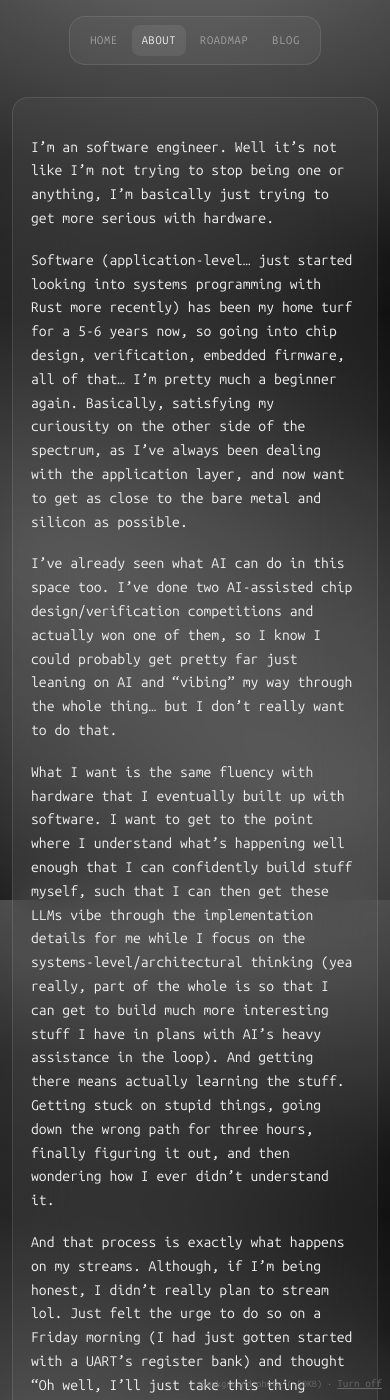
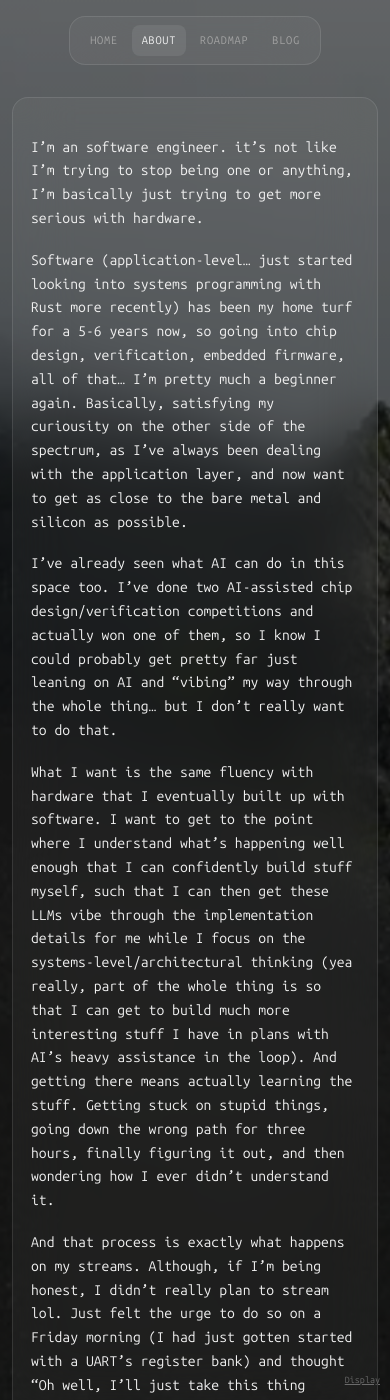
Before and after one commit to Basit-Balogun10/Basit-Balogun10.github.io, a Jekyll site: the page built from about.md, in a window 390 px wide and 1400 px high. Built offline with Jekyll 4.4.1, drawn with Linux system fonts in a browser that asks for light colours.

Commit message:
Fix invisible background photo, remove sticky nav, rebuild corner control, real image sizes
- Root-cause fix for "photo doesn't show, animation seems gone":
  .bg-photo-layer used z-index:-1 on a position:fixed element, which
  is a known unreliable pattern -- can render behind the page's own
  base background in some browsers, making it invisible outright.
  This is the second time this exact class of bug has hit this file
  (first was the ::before attempt a while back). Switched to a plain
  non-negative z-index with header/main explicitly positioned above
  it -- no more negative-z ambiguity anywhere in the stacking.
- Removed the sticky header/nav.
- Corner control rebuilt: single "Display" word trigger instead of an
  always-visible sentence, opens a small popover with two independent
  toggles -- Reduce motion and Background photo -- instead of one
  combined on/off. Motion's default follows the OS-level
  prefers-reduced-motion signal until explicitly overridden.
- Background photo size is now the real on-disk KB for whichever
  image got picked, not a static "~50KB" estimate.
- Small separator between the CV toggle and its content once open.
- Two wording fixes on the About page (from voca/about.md, which the
  user has since deleted -- this site's copy is now the only one).

```diff
--- a/_layouts/default.html
+++ b/_layouts/default.html
@@ -79,7 +86,7 @@
     left: -12%;
     width: 124%;
     height: 124%;
-    z-index: -1;
+    z-index: 0;
     background-image:
       linear-gradient(rgba(10,10,10,0.55), rgba(10,10,10,0.75)),
       var(--bg-photo);
@@ -90,10 +97,14 @@
   body.bg-photo .bg-photo-layer { display: block; }
   body.bg-photo { animation: none; }
 
+  header, main { position: relative; z-index: 1; }
+
   @media (prefers-reduced-motion: reduce) {
     html, body { animation: none; }
     .bg-photo-layer { animation: none; }
   }
+  html.reduce-motion, html.reduce-motion body { animation: none; }
+  html.reduce-motion .bg-photo-layer { animation: none; }
 
   .glass {
     background: var(--glass);
@@ -107,9 +118,6 @@
     max-width: 820px;
     margin: 0 auto;
     padding: 32px 20px 0 20px;
-    position: sticky;
-    top: 0;
-    z-index: 20;
   }
 
   nav {
@@ -290,21 +298,16 @@
 
   .empty-note { color: var(--text-dimmer); font-size: 14px; }
 
-  /* Only shown once a background photo has actually loaded and is
-     showing -- deliberately small and easy to ignore, not a settings
-     panel. Says what it costs, gives a one-click way to turn it off,
-     nothing more. */
-  #bg-note {
-    display: none;
+  /* One-word trigger, bottom-right, easy to ignore -- opens a small
+     popover with the two things actually worth toggling: motion and
+     the background photo. Not a settings page. */
+  #display-settings {
     position: fixed;
     bottom: 12px;
     right: 12px;
-    font-size: 10px;
-    color: var(--text-dimmer);
-    z-index: 10;
+    z-index: 30;
   }
-  #bg-note.visible { display: block; }
-  #bg-note button {
+  #display-toggle {
     font: inherit;
     font-size: 10px;
     color: var(--text-dimmer);
@@ -313,10 +316,37 @@
     text-decoration: underline;
     text-decoration-color: var(--text-dimmer);
     cursor: pointer;
-    padding: 0;
+    padding: 4px 2px;
     transition: color 0.2s ease, text-decoration-color 0.2s ease;
   }
-  #bg-note button:hover { color: var(--text-dim); text-decoration-color: var(--text-dim); }
+  #display-toggle:hover { color: var(--text-dim); text-decoration-color: var(--text-dim); }
+
+  #display-panel {
+    display: none;
+    position: absolute;
+    bottom: 100%;
+    right: 0;
+    margin-bottom: 8px;
+    padding: 12px 14px;
+    min-width: 190px;
+  }
+  #display-panel.open { display: block; }
+  #display-panel label {
+    display: flex;
+    align-items: center;
+    gap: 8px;
+    font-size: 12px;
+    color: var(--text-dim);
+    cursor: pointer;
+    padding: 4px 0;
+    white-space: nowrap;
+  }
+  #display-panel input[type="checkbox"] {
+    accent-color: var(--text-dim);
+    cursor: pointer;
+  }
+  #display-panel label.disabled { color: var(--text-dimmer); cursor: default; }
+  #display-panel label.disabled input { cursor: default; }
 
   @media (max-width: 480px) {
     header { padding: 16px 12px 0 12px; }
@@ -328,7 +358,8 @@
     h2 { font-size: 16px; margin-top: 30px; }
     p, ul, ol { font-size: 14px; }
     .social-links a { padding: 5px 11px; font-size: 12px; }
-    #bg-note { font-size: 9px; bottom: 8px; right: 8px; }
+    #display-settings { bottom: 8px; right: 8px; }
+    #display-toggle { font-size: 9px; }
   }
 </style>
 </head>
@@ -351,38 +382,63 @@
 </div>
 </main>
 
-<div id="bg-note">
-  Background photo (~50KB) &middot; <button id="bg-toggle" type="button">Turn off</button>
+<div id="display-settings">
+  <button id="display-toggle" type="button">Display</button>
+  <div id="display-panel" class="glass">
+    <label id="motion-label"><input type="checkbox" id="reduce-motion-check"> Reduce motion</label>
+    <label id="photo-label"><input type="checkbox" id="bg-photo-check"> Background photo <span id="photo-size"></span></label>
+  </div>
 </div>
 
 <script>
 // One random background photo per page load -- not fetched from any
 // live API, just picked from the small pre-optimized set already in
-// this repo (14 images, ~55KB average). Respects Data Saver and a
-// manually-set preference (skipped entirely, never even requested,
-// in either case) and only swaps the CSS in once the image has
-// actually finished loading, so there's no flash of a broken/half-
-// loaded background. The plain gradient in the CSS is the real
-// fallback -- not a placeholder -- for no-JS, image-load-failure,
-// Data Saver, and manually-disabled cases alike.
+// this repo (14 images, ~55KB average), and only swaps the CSS in
+// once the image has actually finished loading, so there's no flash
+// of a broken/half-loaded background. The plain gradient in the CSS
+// is the real fallback -- not a placeholder -- for no-JS, image-load-
+// failure, Data Saver, and manually-disabled cases alike.
+//
+// Two independent preferences, both in localStorage: motion and the
+// photo itself. Motion's default follows the OS-level
+// prefers-reduced-motion signal until the visitor explicitly picks
+// one way or the other; the photo defaults to on unless Data Saver is
+// active, in which case the checkbox is shown but disabled (visible
+// so it's clear *why* there's no photo, not silently hidden).
 (function () {
-  var STORAGE_KEY = 'bg-photo-disabled';
-  var note = document.getElementById('bg-note');
-  var toggle = document.getElementById('bg-toggle');
+  var MOTION_KEY = 'reduce-motion';
+  var PHOTO_KEY = 'bg-photo-disabled';
+  var saveData = !!(navigator.connection && navigator.connection.saveData);
 
-  // Data Saver is an environment-level signal, not something to surface
-  // UI for -- stay fully silent (no note, no photo, no toggle) rather
-  // than showing a control for something already decided upstream.
-  if (navigator.connection && navigator.connection.saveData) return;
+  // Actual on-disk size per image (KB, rounded), not an estimate --
+  // index 0 = bg-01.webp, etc.
+  var PHOTO_SIZES_KB = [33, 29, 55, 83, 50, 42, 9, 66, 154, 79, 60, 68, 32, 16];
 
-  function disabled() {
-    return localStorage.getItem(STORAGE_KEY) === '1';
+  var toggleBtn = document.getElementById('display-toggle');
+  var panel = document.getElementById('display-panel');
+  var motionCheck = document.getElementById('reduce-motion-check');
+  var photoCheck = document.getElementById('bg-photo-check');
+  var photoLabel = document.getElementById('photo-label');
+  var photoSizeEl = document.getElementById('photo-size');
+
+  function motionReduced() {
+    var stored = localStorage.getItem(MOTION_KEY);
+    if (stored !== null) return stored === '1';
+    return window.matchMedia && window.matchMedia('(prefers-reduced-motion: reduce)').matches;
+  }
+  function photoDisabled() {
+    return saveData || localStorage.getItem(PHOTO_KEY) === '1';
+  }
+
+  function applyMotion() {
+    document.documentElement.classList.toggle('reduce-motion', motionReduced());
   }
 
   function loadPhoto() {
-    var count = 14;
-    var pick = 'bg-' + String(Math.floor(Math.random() * count) + 1).padStart(2, '0') + '.webp';
+    var index = Math.floor(Math.random() * PHOTO_SIZES_KB.length);
+    var pick = 'bg-' + String(index + 1).padStart(2, '0') + '.webp';
     var url = '/images/bg/' + pick;
+    photoSizeEl.textContent = '(' + PHOTO_SIZES_KB[index] + 'KB)';
     var img = new Image();
     img.onload = function () {
       document.documentElement.style.setProperty('--bg-photo', 'url(' + url + ')');
@@ -392,24 +448,38 @@
     img.src = url;
   }
 
-  toggle.onclick = function () {
-    var nowDisabled = !disabled();
-    localStorage.setItem(STORAGE_KEY, nowDisabled ? '1' : '0');
-    toggle.textContent = nowDisabled ? 'Turn on' : 'Turn off';
-    if (nowDisabled) {
+  applyMotion();
+  motionCheck.checked = motionReduced();
+  photoCheck.checked = !photoDisabled();
+  photoCheck.disabled = saveData;
+  if (saveData) photoLabel.classList.add('disabled');
+  if (!photoDisabled()) loadPhoto();
+
+  motionCheck.onchange = function () {
+    localStorage.setItem(MOTION_KEY, motionCheck.checked ? '1' : '0');
+    applyMotion();
+  };
+
+  photoCheck.onchange = function () {
+    if (saveData) return;
+    localStorage.setItem(PHOTO_KEY, photoCheck.checked ? '0' : '1');
+    if (photoCheck.checked) {
+      loadPhoto();
+    } else {
       document.documentElement.classList.remove('bg-photo');
       document.body.classList.remove('bg-photo');
-    } else {
-      loadPhoto();
     }
   };
 
-  // The note (and its toggle) is always visible once we get this far,
-  // regardless of current on/off state -- otherwise a disabled photo
-  // has no way back to being re-enabled.
-  toggle.textContent = disabled() ? 'Turn on' : 'Turn off';
-  note.classList.add('visible');
-  if (!disabled()) loadPhoto();
+  toggleBtn.onclick = function (e) {
+    e.stopPropagation();
+    panel.classList.toggle('open');
+  };
+  document.addEventListener('click', function (e) {
+    if (panel.classList.contains('open') && !panel.contains(e.target) && e.target !== toggleBtn) {
+      panel.classList.remove('open');
+    }
+  });
 })();
 
 // .resume-content starts at opacity:0 always (see CSS). Adding
--- a/about.md
+++ b/about.md
@@ -3,13 +3,13 @@ title: About
 permalink: /about/
 ---
 
-I'm an software engineer. Well it's not like I'm not trying to stop being one or anything, I'm basically just trying to get more serious with hardware.
+I'm an software engineer. it's not like I'm trying to stop being one or anything, I'm basically just trying to get more serious with hardware.
 
 Software (application-level... just started looking into systems programming with Rust more recently) has been my home turf for a 5-6 years now, so going into chip design, verification, embedded firmware, all of that... I'm pretty much a beginner again. Basically, satisfying my curiousity on the other side of the spectrum, as I've always been dealing with the application layer, and now want to get as close to the bare metal and silicon as possible.
 
 I've already seen what AI can do in this space too. I've done two AI-assisted chip design/verification competitions and actually won one of them, so I know I could probably get pretty far just leaning on AI and "vibing" my way through the whole thing... but I don't really want to do that.
 
-What I want is the same fluency with hardware that I eventually built up with software. I want to get to the point where I understand what's happening well enough that I can confidently build stuff myself, such that I can then get these LLMs vibe through the implementation details for me while I focus on the systems-level/architectural thinking (yea really, part of the whole is so that I can get to build much more interesting stuff I have in plans with AI's heavy assistance in the loop). And getting there means actually learning the stuff. Getting stuck on stupid things, going down the wrong path for three hours, finally figuring it out, and then wondering how I ever didn't understand it.
+What I want is the same fluency with hardware that I eventually built up with software. I want to get to the point where I understand what's happening well enough that I can confidently build stuff myself, such that I can then get these LLMs vibe through the implementation details for me while I focus on the systems-level/architectural thinking (yea really, part of the whole thing is so that I can get to build much more interesting stuff I have in plans with AI's heavy assistance in the loop). And getting there means actually learning the stuff. Getting stuck on stupid things, going down the wrong path for three hours, finally figuring it out, and then wondering how I ever didn't understand it.
 
 And that process is exactly what happens on my streams. Although, if I'm being honest, I didn't really plan to stream lol. Just felt the urge to do so on a Friday morning (I had just gotten started with a UART's register bank) and thought "Oh well, I'll just take this thing online". I also had some vague idea that maybe I'd get more done if people were watching, but mostly I think I was just excited about the whole thing and wanted to share it. I mean it's just me on the stream, nobody is really watching (yet) lol.
 
```
Also changed, not shown: other parts of _layouts/default.html (+7 -0 lines), index.md (+2 -0 lines).
